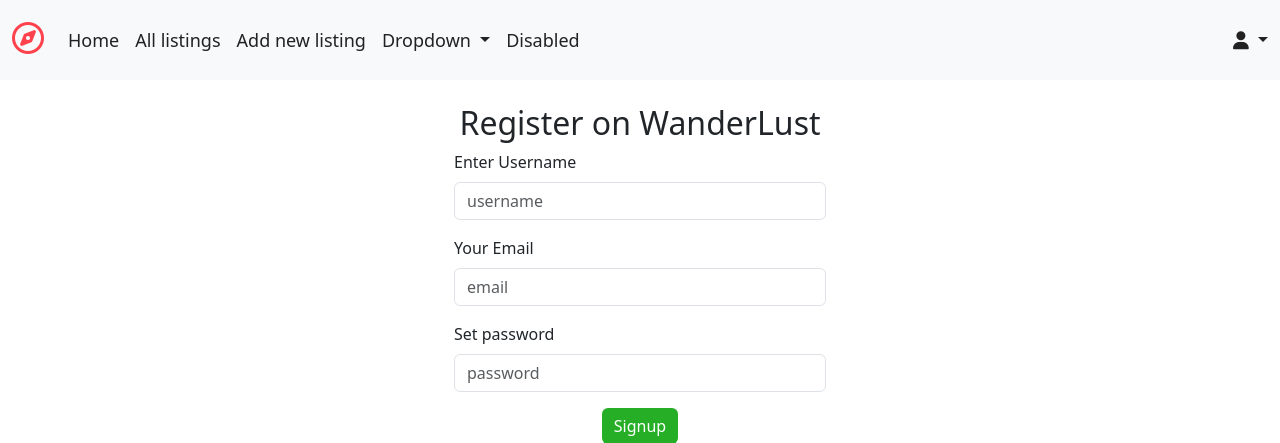
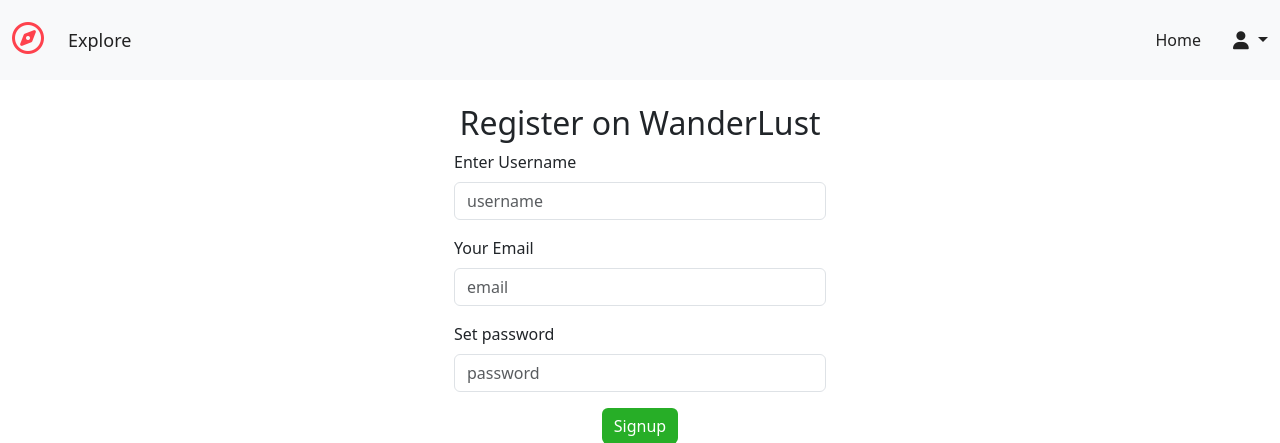
Before and after one commit to promt-l/Airbnb_Lite, a Node server app: page /signup in a window 1280 px wide. Shown: the top 443 px of the page. Run offline with Node 20, Linux system fonts and the light colour scheme; some libraries are stand-ins or nearby versions.

Commit message:
changes in navbar

```diff
--- a/views/includes/navbar.ejs
+++ b/views/includes/navbar.ejs
@@ -7,31 +7,17 @@
         <div class="collapse navbar-collapse" id="navbarSupportedContent">
             <ul class="navbar-nav me-auto mb-2 mb-lg-0">
                 <li class="nav-item">
-                  <a class="nav-link active" aria-current="page" href="/">Home</a>
-              </li>
-              <li class="nav-item">
-                  <a class="nav-link" href="/listings">All listings</a>
-              </li>
-              <li class="nav-item">
-                  <a class="nav-link" href="/listings/new">Add new listing</a>
-              </li>
-              <li class="nav-item dropdown">
-                  <a class="nav-link dropdown-toggle" href="#" role="button" data-bs-toggle="dropdown" aria-expanded="false">
-                      Dropdown
-                  </a>
-                  <ul class="dropdown-menu">
-                      <li><a class="dropdown-item" href="#">Action</a></li>
-                      <li><a class="dropdown-item" href="#">Another action</a></li>
-                      <li><hr class="dropdown-divider"></li>
-                      <li><a class="dropdown-item" href="#">Something else here</a></li>
-                  </ul>
-              </li>
-              <li class="nav-item">
-                  <a class="nav-link disabled" aria-disabled="true">Disabled</a>
+                    <a class="nav-link" href="/listings">Explore</a>
                 </li>
             </ul>
 
-          <div class="nav-item dropdown ms-auto">
+            <!-- Home link aligned to the right -->
+            <li class="nav me-3">
+                <a class="nav-link" href="/listings">Home</a>
+            </li>
+
+            <!-- Dropdown for profile -->
+            <div class="nav-item dropdown">
                 <a class="nav-link dropdown-toggle" href="#" role="button" data-bs-toggle="dropdown" aria-expanded="false">
                     <i class="fa-solid fa-user"></i>
                 </a>
@@ -40,11 +26,9 @@
                         <li><a class="dropdown-item" href="/signup">Signup</a></li>
                         <li><a class="dropdown-item" href="/login">Login</a></li>
                     <% } %>
-
                     <% if(currUser) { %>
                         <li><a class="dropdown-item" href="/logout">Logout</a></li>
                     <% } %>
-
                 </ul>
             </div>
         </div>
```
Lines whose indentation alone changed are shown as unchanged.
